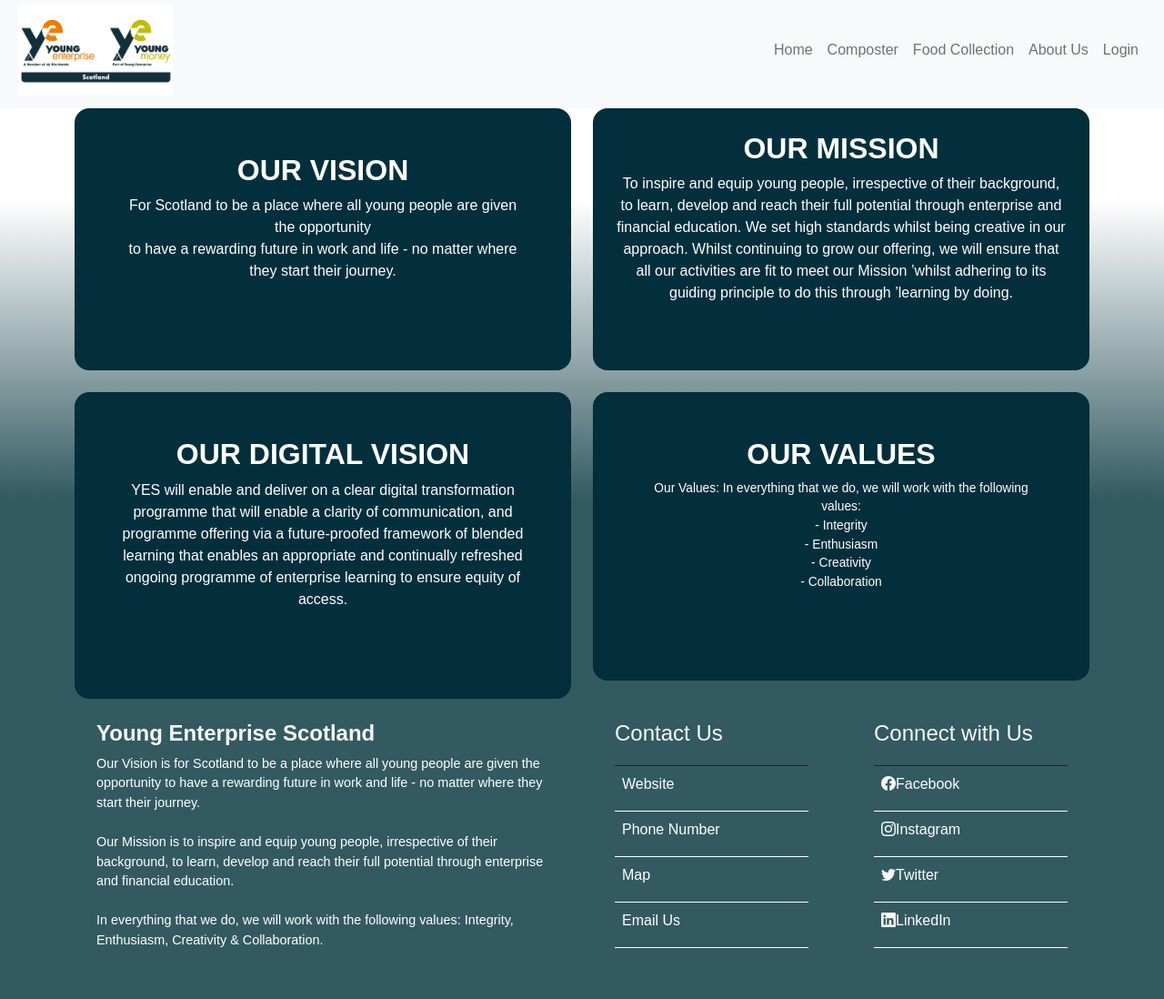
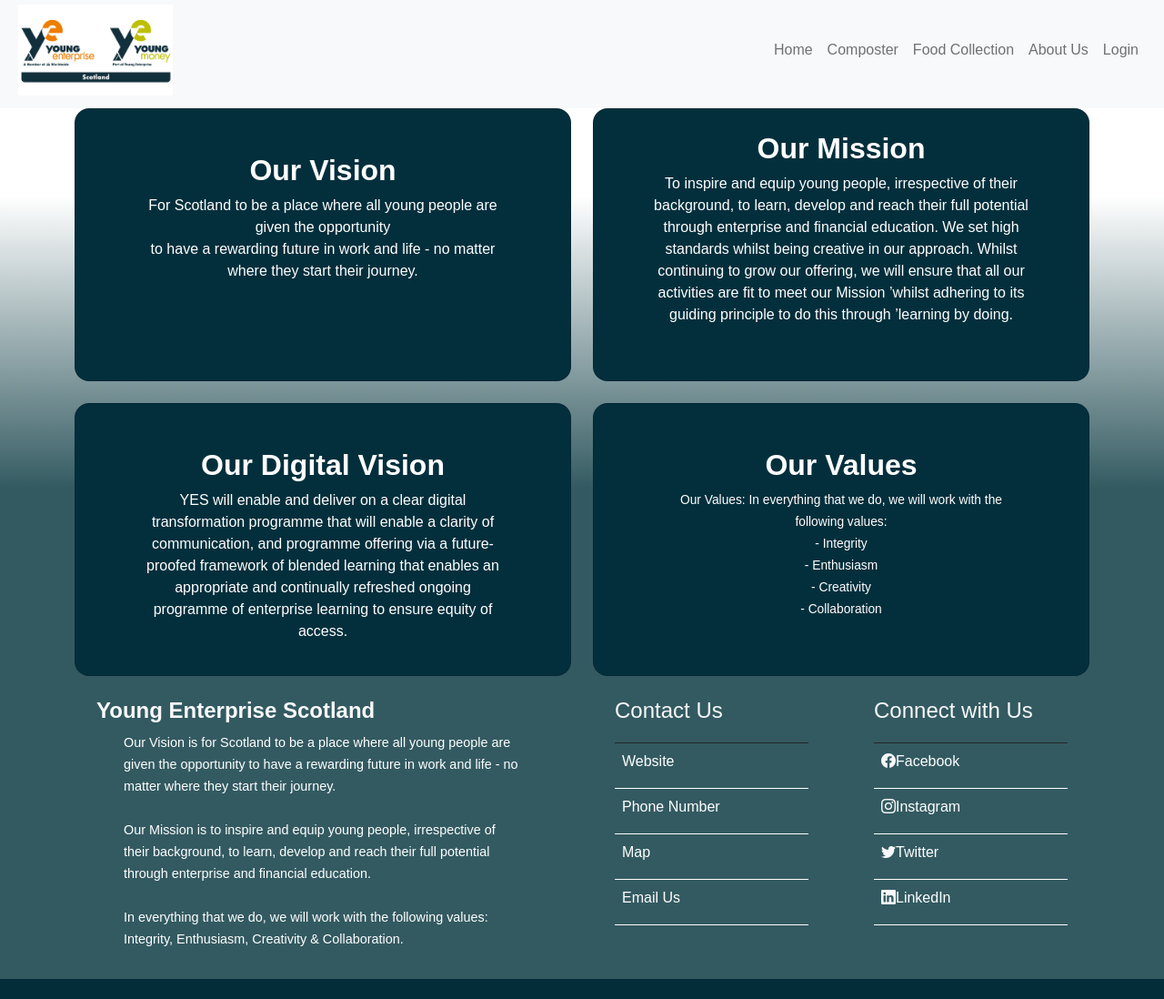
Before and after one commit to farz-1/RootToPlate, a Django app: page /composter/about/ in a window 1280 px wide. Shown: the whole page at 91% size. After the commit the page ends 1076 px from the top, so only its background shows below. Run offline with Django 4.2, Linux system fonts and the light colour scheme; some libraries are stand-ins or nearby versions; some web fonts are replaced.

Commit message:
about page fixed

```diff
--- a/roottoplate/static/css/about.css
+++ b/roottoplate/static/css/about.css
@@ -11,3 +11,14 @@ h1 {
     align-content: center;
     text-align: center;
 }
+
+.card{
+    border-radius: 1rem;
+    background-color: #032F3C;
+    width: 100%;
+    height: 300px;
+}
+
+.fw-bold{
+    color: white;
+}
--- a/roottoplate/templates/composter/about.html
+++ b/roottoplate/templates/composter/about.html
@@ -9,9 +9,9 @@
         <div>
             <div class="row">
                 <div class="col-md-6">
-                    <div class="card  text-white w-60 h-40" style="border-radius: 1rem; background-color: #032F3C">
+                    <div class="card">
                         <div class="card-body p-5 text-center">
-                            <h2 class="fw-bold mb-2 text-uppercase">Our Vision</h2>
+                            <h2 class="fw-bold">Our Vision</h2>
                             <p class="text-white mb-5">For Scotland to be a place where all young people are given the
                                 opportunity
                                 <br>
@@ -21,9 +21,9 @@
                     </div>
                 </div>
                 <div class="col-md-6">
-                    <div class="card  text-white w-100 h-100" style="border-radius: 1rem; background-color: #032F3C">
+                    <div class="card">
                         <div class="card-body p-4 text-center">
-                            <h2 class="fw-bold mb-2 text-uppercase">Our Mission</h2>
+                            <h2 class="fw-bold">Our Mission</h2>
                             <p class="text-white mb-5">To inspire and equip young people, irrespective of their
                                 background, to
                                 learn,
@@ -40,10 +40,9 @@
             <br>
             <div class="row">
                 <div class="col-md-6">
-                    <div class="card text-white w-100 h-40 "
-                         style="border-radius: 1rem; background-color: #032F3C">
+                    <div class="card">
                         <div class="card-body p-5 text-center">
-                            <h2 class="fw-bold mb-2 text-uppercase">Our Digital Vision </h2>
+                            <h2 class="fw-bold">Our Digital Vision </h2>
                             <p class="text-white mb-5">YES will enable and deliver on a clear digital
                                 transformation programme
                                 that
@@ -56,9 +55,9 @@
                     </div>
                 </div>
                 <div class="col-md-6"  >
-                    <div class="card  text-white" style="border-radius: 1rem; background-color: #032F3C">
+                    <div class="card">
                         <div class="card-body p-5 text-center">
-                            <h2 class="fw-bold mb-2 text-uppercase">Our Values</h2>
+                            <h2 class="fw-bold">Our Values</h2>
                             <p class="text-white mb-5" style="font-size: 13.78px">Our Values:
                                 In everything that we do, we will work with the following values:
                                 <br>
--- a/roottoplate/templates/composter/base.html
+++ b/roottoplate/templates/composter/base.html
@@ -10,7 +10,7 @@
     <link rel="stylesheet" href="https://cdn.jsdelivr.net/npm/bootstrap-icons@1.3.0/font/bootstrap-icons.css">
     <link rel="stylesheet" type="text/css" href="{% static 'css/base.css' %}">
     <link rel="stylesheet" type="text/css" href="{% static 'css/footer.css' %}">
-    <link rel="stylesheet" type="text/css" href="{% static 'css/navbar.css' %}">
+    <link rel="stylesheet" type="text/css" href="{% static 'css/about.css' %}">
     <title>Root2Plate</title>
     <link rel="icon" type="image/png" sizes="32x32" href={% static 'images/favicon.ico' %}>
 </head>
```
